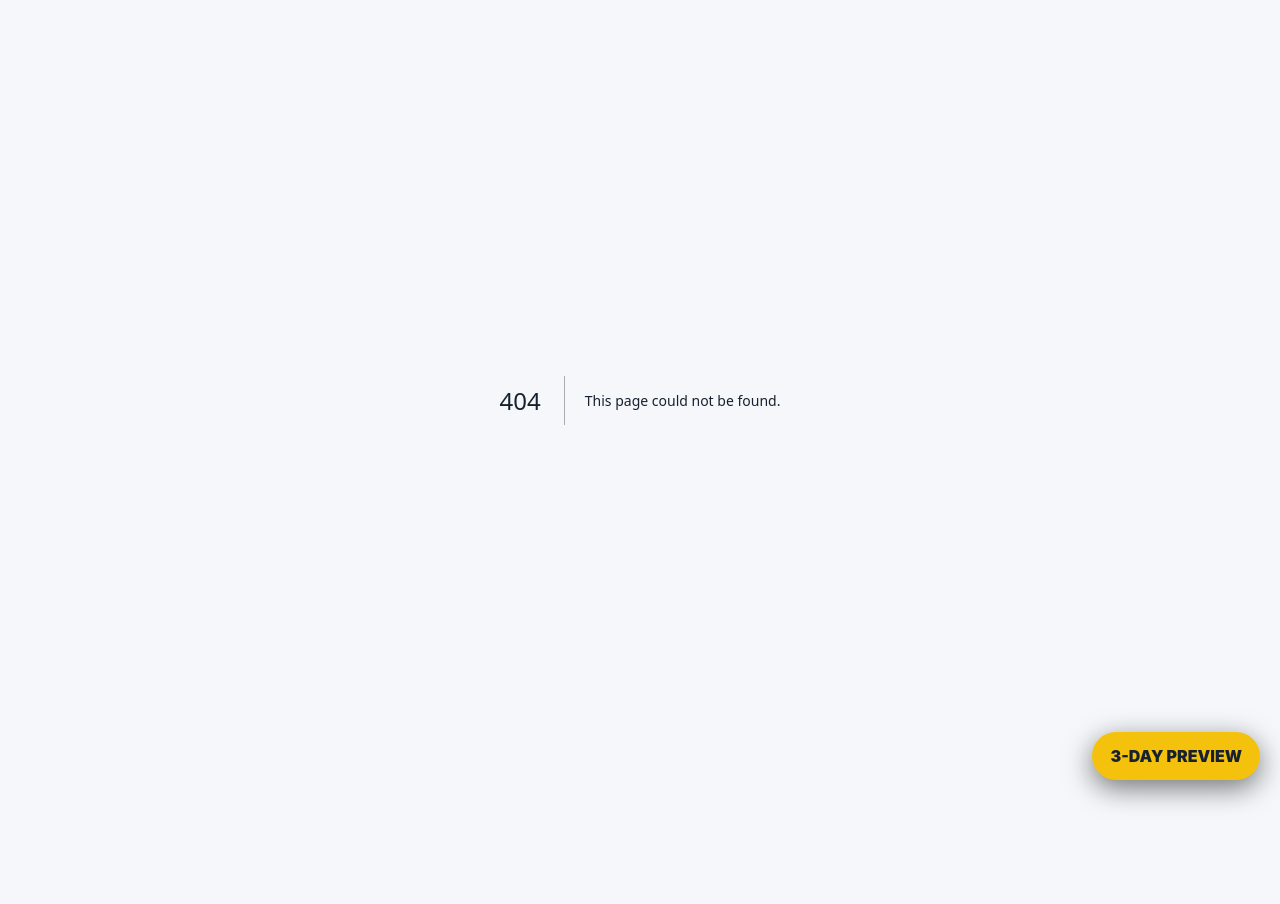
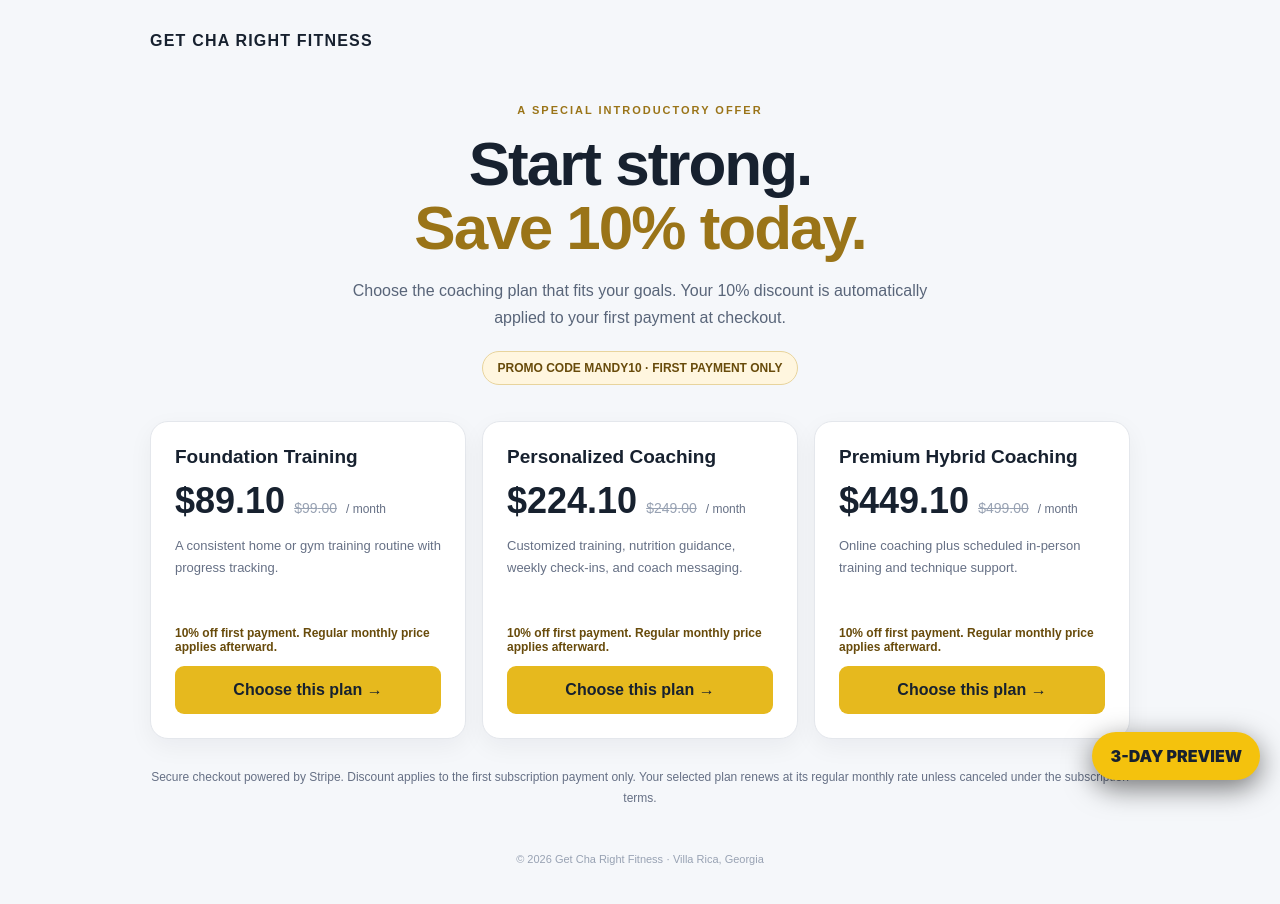
Before and after one commit to quehometech-cell/QueElite, a Next.js app: page /mandy-offer in a window 1280 px wide. Before the commit this address had no page. Shown: the top 904 px of the page. Before the commit the page ends 800 px from the top, so only its background shows below. Built offline with nearby package versions, Linux system fonts and the light colour scheme.

Commit message:
Add shared 10 percent first-payment offer page

```diff
--- /dev/null
+++ b/app/mandy-offer/page.jsx
@@ -0,0 +1,41 @@
+"use client";
+
+import { useState } from "react";
+
+const plans = [
+  { key: "foundation", name: "Foundation Training", regular: 99, discounted: "89.10", description: "A consistent home or gym training routine with progress tracking." },
+  { key: "personalized", name: "Personalized Coaching", regular: 249, discounted: "224.10", description: "Customized training, nutrition guidance, weekly check-ins, and coach messaging." },
+  { key: "hybrid", name: "Premium Hybrid Coaching", regular: 499, discounted: "449.10", description: "Online coaching plus scheduled in-person training and technique support." },
+];
+
+export default function MandyOfferPage() {
+  const [loading, setLoading] = useState("");
+  return (
+    <main style={{minHeight:"100vh",background:"#f5f7fa",color:"#17212f",fontFamily:"Arial, sans-serif",padding:"32px 18px 60px"}}>
+      <div style={{maxWidth:980,margin:"0 auto"}}>
+        <a href="/" style={{color:"#17212f",fontWeight:900,letterSpacing:1.2,textDecoration:"none"}}>GET CHA RIGHT FITNESS</a>
+        <section style={{textAlign:"center",padding:"54px 10px 36px"}}>
+          <div style={{fontSize:11,fontWeight:900,letterSpacing:2,color:"#9a7418"}}>A SPECIAL INTRODUCTORY OFFER</div>
+          <h1 style={{fontSize:"clamp(36px,7vw,62px)",lineHeight:1.04,letterSpacing:-2,margin:"16px 0"}}>Start strong.<br/><span style={{color:"#9a7418"}}>Save 10% today.</span></h1>
+          <p style={{maxWidth:620,margin:"0 auto",fontSize:16,lineHeight:1.7,color:"#596579"}}>Choose the coaching plan that fits your goals. Your 10% discount is automatically applied to your first payment at checkout.</p>
+          <div style={{display:"inline-block",marginTop:20,padding:"9px 15px",borderRadius:30,background:"#fff6df",border:"1px solid #e8d49d",fontWeight:900,fontSize:12,color:"#684b0b"}}>PROMO CODE MANDY10 · FIRST PAYMENT ONLY</div>
+        </section>
+        <section style={{display:"grid",gridTemplateColumns:"repeat(auto-fit,minmax(240px,1fr))",gap:16}}>
+          {plans.map(plan=><article key={plan.key} style={{background:"#fff",border:"1px solid #e4e7ec",borderRadius:18,padding:24,boxShadow:"0 8px 24px rgba(16,24,40,.05)",display:"flex",flexDirection:"column"}}>
+            <h2 style={{fontSize:19,margin:"0 0 12px"}}>{plan.name}</h2>
+            <div style={{display:"flex",alignItems:"baseline",gap:9,flexWrap:"wrap"}}>
+              <strong style={{fontSize:36,color:"#17212f"}}>${plan.discounted}</strong>
+              <span style={{fontSize:14,color:"#98a2b3",textDecoration:"line-through"}}>${plan.regular}.00</span>
+              <span style={{fontSize:12,color:"#667085"}}>/ month</span>
+            </div>
+            <p style={{fontSize:13,lineHeight:1.7,color:"#667085",minHeight:66}}>{plan.description}</p>
+            <p style={{fontSize:12,color:"#684b0b",fontWeight:800}}>10% off first payment. Regular monthly price applies afterward.</p>
+            <button disabled={!!loading} onClick={()=>{setLoading(plan.key);window.location.href=`/api/mandy-offer-checkout?plan=${plan.key}`;}} style={{marginTop:"auto",minHeight:48,border:0,borderRadius:9,background:"#e6b91e",color:"#17212f",fontWeight:900,cursor:"pointer",opacity:loading?0.65:1}}>{loading===plan.key?"Opening secure checkout…":"Choose this plan →"}</button>
+          </article>)}
+        </section>
+        <p style={{textAlign:"center",fontSize:12,color:"#667085",lineHeight:1.7,marginTop:28}}>Secure checkout powered by Stripe. Discount applies to the first subscription payment only. Your selected plan renews at its regular monthly rate unless canceled under the subscription terms.</p>
+        <footer style={{textAlign:"center",marginTop:45,fontSize:11,color:"#98a2b3"}}>© {new Date().getFullYear()} Get Cha Right Fitness · Villa Rica, Georgia</footer>
+      </div>
+    </main>
+  );
+}
```
